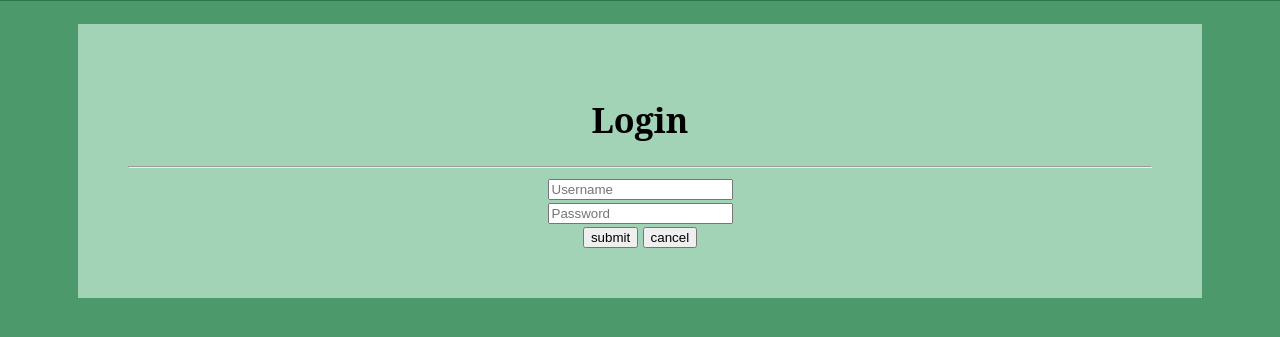
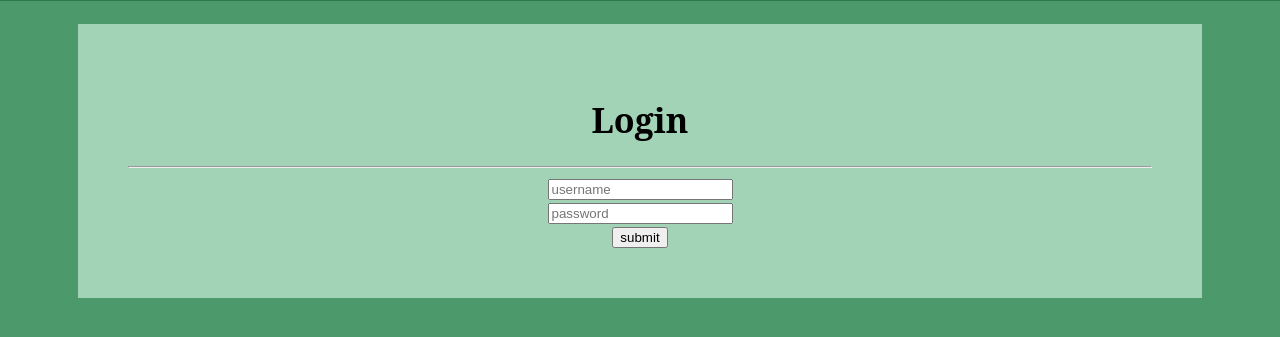
Before and after one commit to dennisYatunin/bloginator, a Flask app: page /login in a window 1280 px wide. Shown: the part 191-528 px from the top of the page. Run offline with Flask 2, Linux system fonts and the light colour scheme; parts of the project's set-up code (start-up, migrations or seed data) failed here and were passed over.

Commit message:
made a minor bugfix to login, but found another bug in process

```diff
--- a/app.py
+++ b/app.py
@@ -11,14 +11,11 @@ def home():
 @app.route('/login', methods=['GET','POST'])
 def login():
 
+    if request.method == "POST":
+        username = request.form["username"]
+        password = request.form["password"]
 
-    if request.method == "POST":
-        username = request.form['username']
-        password = request.form['password']
-        button = request.form['button']
         userid = utils.auth(username, password)
-        if button == "cancel":
-            return redirect(url_for('home'))
 
         if userid != -1:
             session['username'] = username
@@ -46,9 +43,7 @@ def logout():
     session.pop('username', None)
     return redirect("logout.html")
 
-
-
-@app.route('/new', method='POST')
+@app.route('/new', methods='POST')
 def new():
     title = request.form['title']
     line = request.form['line']
--- a/templates/login.html
+++ b/templates/login.html
@@ -11,12 +11,12 @@
   <hr>
   {% endif %}
   <form action="/login" method="POST">
-  <input type="text" name="username" placeholder="Username" required>
+  <input type="text" name="username" placeholder="username" required>
   <br>
-  <input type="password" name="password" placeholder="Password" required>
+  <input type="password" name="password" placeholder="password" required>
   <br>
-  <input type="submit" value = "submit">
-  <input type="submit" value ="cancel">
+  <input type="submit" name="button" value ="submit">
+
   </form>
 
   </center>
--- a/templates/register.html
+++ b/templates/register.html
@@ -20,7 +20,7 @@ Password" required>
 
 
 <input type="submit" value="submit">
-<input type="submit" value="cancel" placeholder="Cancel">
+
 </form>
 
 
```
